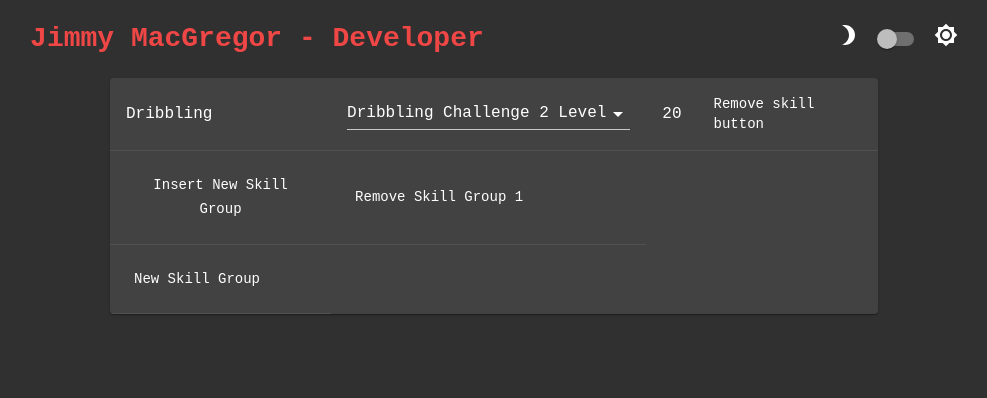
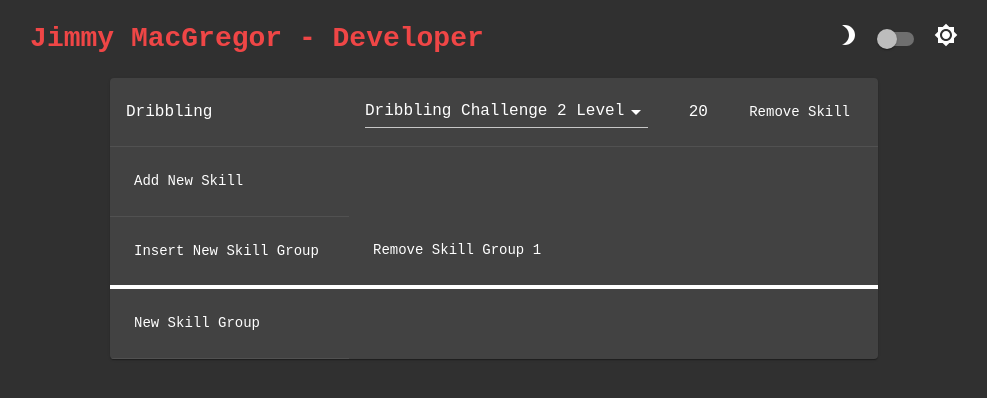
Before and after one commit to MymmiJ/personal-site, a React app: page /RocketLeagueProgressTracker in a window 1280 px wide. Shown: the top 398 px of the page, without its empty margins (146-1133 px from the left). Built offline with nearby package versions, Linux system fonts and the light colour scheme.

Commit message:
Add remove skill action

```diff
--- a/src/RocketLeagueProgressTracker/Factories/skillMaker.js
+++ b/src/RocketLeagueProgressTracker/Factories/skillMaker.js
@@ -16,4 +16,7 @@ export const skillMaker = ( name, measurements = measurementsMaker(measurementMa
     measurements,
     fundamentals,
     tooltip,
+    degreeHistory: {
+        [measurements.name]: [degree],
+    }
 });
--- a/src/RocketLeagueProgressTracker/ProgressTracker/ProgressTracker.js
+++ b/src/RocketLeagueProgressTracker/ProgressTracker/ProgressTracker.js
@@ -12,8 +12,8 @@ export const ProgressTracker = () => {
     const tableRef = useRef(null);
     return <Card>
         <Table ref={tableRef}>
+            {skillGroups?.map((skillGroup, i) => <SkillGroup key={i} {...skillGroup} index={i} />)}
             <TableBody>
-                {skillGroups?.map((skillGroup, i) => <SkillGroup key={i} {...skillGroup} index={i} />)}
                 <TableRow>
                     <TableCell>
                         <Button onClick={() => setShowNewSkillGroupModal(true)}>New Skill Group</Button>
--- a/src/RocketLeagueProgressTracker/ProgressTracker/Skill.js
+++ b/src/RocketLeagueProgressTracker/ProgressTracker/Skill.js
@@ -1,13 +1,17 @@
-import { TableCell, TableRow, Tooltip, Typography } from "@material-ui/core";
+import { Button, TableCell, TableRow, Tooltip, Typography } from "@material-ui/core";
+import { useContext } from "react";
+import { SkillGroupsContext } from "../ContextProviders/SkillGroupsContextProvider";
+import { removeSkillAction } from "../Reducers/Actions/removeSkillAction";
 import { Measurement } from "./Measurement";
 
-export const Skill = ({ name, degree, measurements, tooltip }) => {
+export const Skill = ({ name, degree, degreeHistory, measurements, tooltip, index, skillGroupIndex }) => {
+    const [, dispatch] = useContext(SkillGroupsContext);
     return <Tooltip {...tooltip}>
         <TableRow>
             <TableCell><Typography>{name}</Typography></TableCell>
             <TableCell><Measurement {...measurements} /></TableCell>
             <TableCell><Typography>{degree}</Typography></TableCell>
-            <TableCell>Remove skill button</TableCell>
+            <TableCell><Button onClick={() => dispatch(removeSkillAction(skillGroupIndex, index))}>Remove Skill</Button></TableCell>
         </TableRow>
     </Tooltip>;
 };
--- a/src/RocketLeagueProgressTracker/ProgressTracker/SkillGroup.js
+++ b/src/RocketLeagueProgressTracker/ProgressTracker/SkillGroup.js
@@ -1,17 +1,27 @@
-import { Button, TableCell, TableRow } from "@material-ui/core"
+import { Button, TableBody, TableCell, TableRow } from "@material-ui/core"
 import { useContext } from "react"
+import styled from "styled-components"
 import { SkillGroupsContext } from "../ContextProviders/SkillGroupsContextProvider"
 import { removeSkillGroupAction } from "../Reducers/Actions/removeSkillGroupAction"
 import { Skill } from "./Skill"
 
+const BottomBorderTableBody = styled(TableBody)`
+    border-bottom: solid 4px;
+`;
+
 export const SkillGroup = ({ skills, index }) => {
     const [,dispatch] = useContext(SkillGroupsContext);
-    return <>
-        {skills.map((skill, i) => <Skill key={i} {...skill} index={i} />)}
+    return <BottomBorderTableBody>
+        {skills.map((skill, i) => <Skill key={i} {...skill} index={i} skillGroupIndex={index} />)}
+        {/* TODO: Extract this into its own component */}
+        <TableRow>
+            {/* Show Modal to add skill */}
+            <TableCell><Button onClick={() => {}}>{`Add New Skill`}</Button></TableCell>
+        </TableRow>
         {/* TODO: Extract this into its own component */}
         <TableRow>
             <TableCell><Button>Insert New Skill Group</Button></TableCell>
             <TableCell><Button onClick={() => dispatch(removeSkillGroupAction(index))}>{`Remove Skill Group ${index + 1}`}</Button></TableCell>
         </TableRow>
-    </>
+    </BottomBorderTableBody>
 }
--- /dev/null
+++ b/src/RocketLeagueProgressTracker/Reducers/Actions/removeSkillAction.js
@@ -0,0 +1,7 @@
+import { REMOVE_SKILL } from "../skillGroupsReducer";
+
+export const removeSkillAction = (skillGroupIndex, index) => ({
+    type: REMOVE_SKILL,
+    skillGroupIndex,
+    index,
+});
--- a/src/RocketLeagueProgressTracker/Reducers/skillGroupsReducer.js
+++ b/src/RocketLeagueProgressTracker/Reducers/skillGroupsReducer.js
@@ -1,9 +1,19 @@
+export const REMOVE_SKILL = 'remove_skill';
 export const REMOVE_SKILL_GROUP = 'remove_skill_group';
 export const ADD_NEW_SKILL_GROUP = 'add_new_skill_group';
 export const INSERT_NEW_SKILL_GROUP = 'insert_new_skill_group';
 
 export const skillGroupsReducer = (state, action) => {
     switch(action?.type) {
+        case REMOVE_SKILL:
+            return [
+                ...state.slice(0, action.skillGroupIndex),
+                {
+                    ...state[action.skillGroupIndex],
+                    skills: state[action.skillGroupIndex].skills.filter((_skill, i) => i !== action.index),
+                },
+                ...state.slice(action.skillGroupIndex+1)
+            ];
         case REMOVE_SKILL_GROUP:
             return state.filter((_skillGroup, i) => i !== action.index);
         case ADD_NEW_SKILL_GROUP:
```
